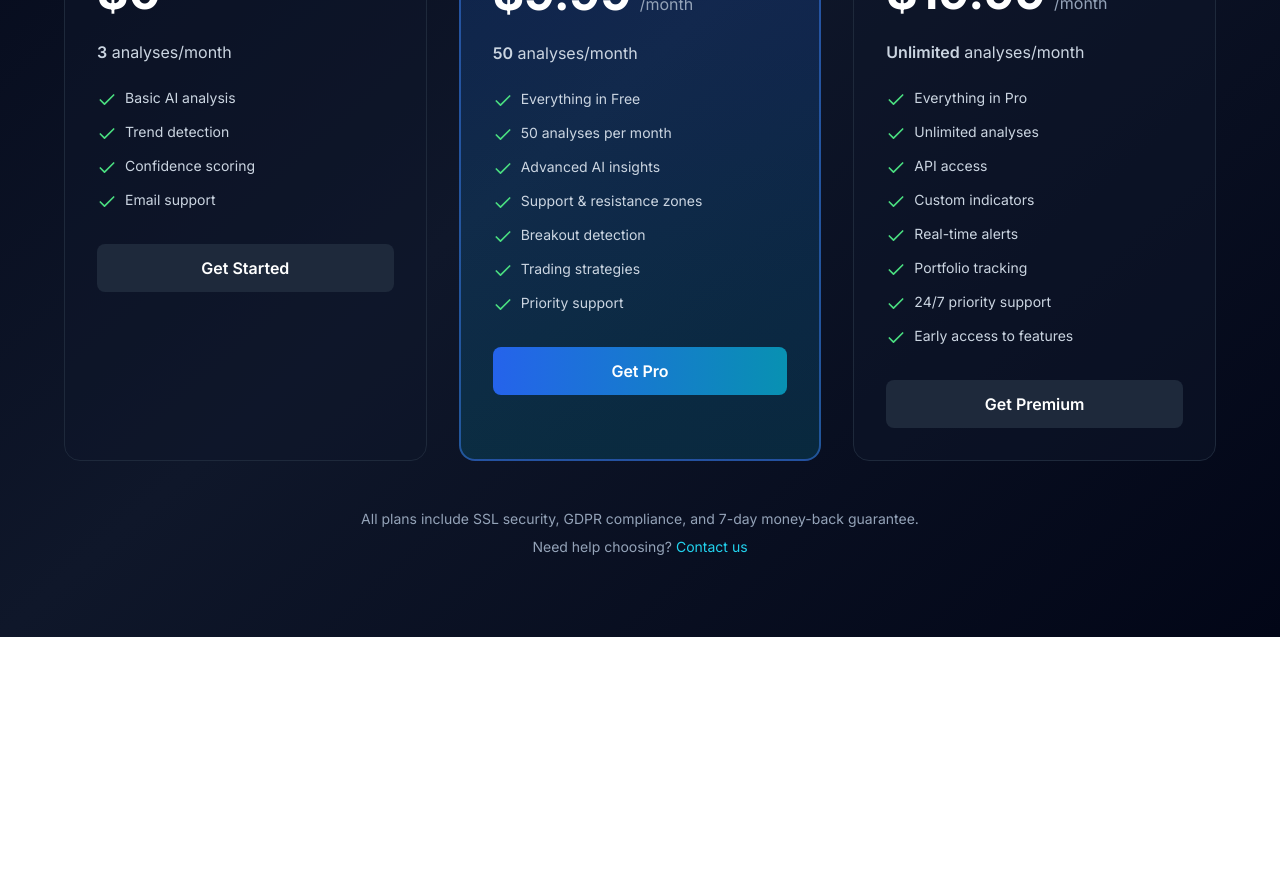
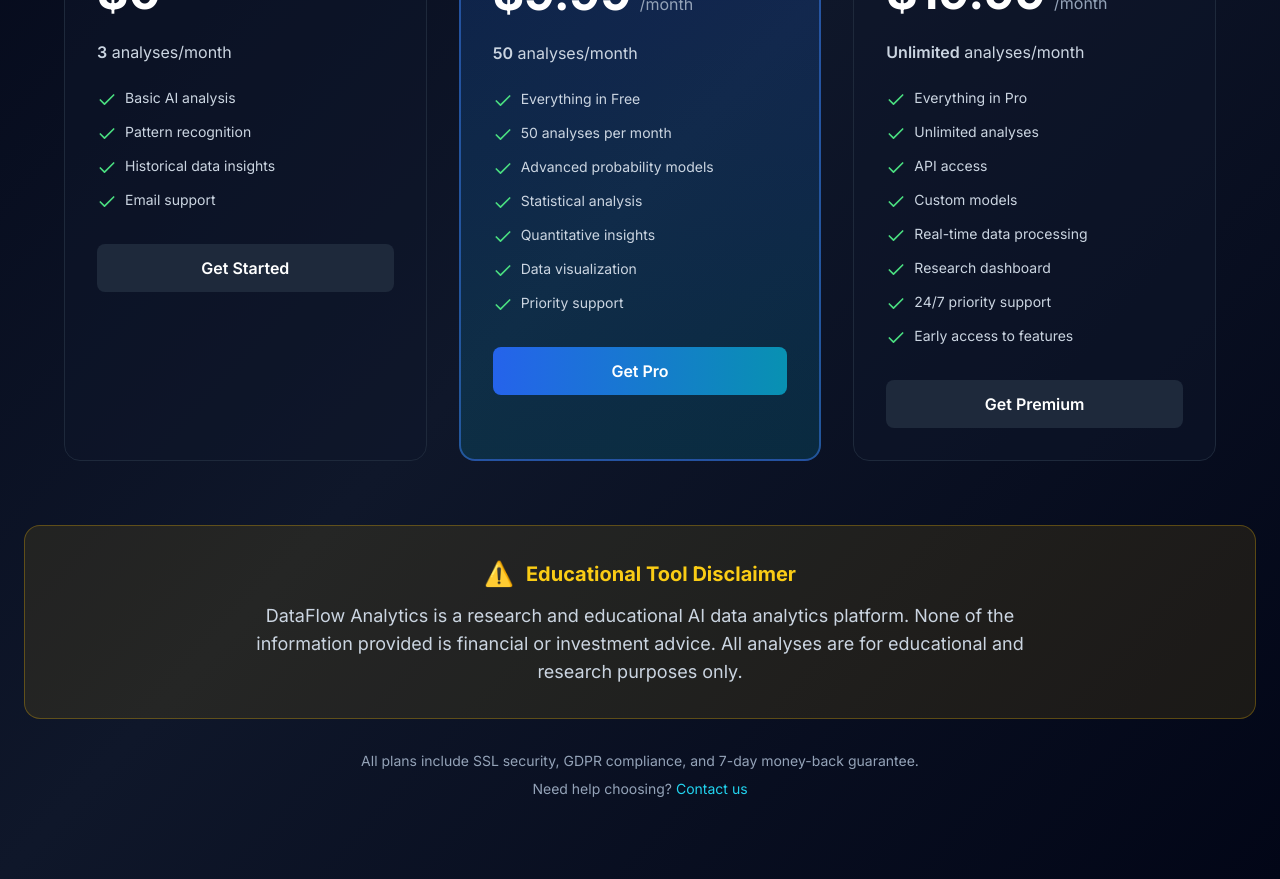
Before and after one commit to rochicenat/tradeflow-ai-frontend, a Next.js app: page /pricing in a window 1280 px wide. Shown: the part 500-1379 px from the top of the page. Before the commit the page ends 1137 px from the top, so only its background shows below. Built offline with nearby package versions, Linux system fonts and the light colour scheme.

Commit message:
Update pricing page - DataFlow Analytics rebrand

```diff
--- a/app/pricing/page.tsx
+++ b/app/pricing/page.tsx
@@ -16,8 +16,8 @@ export default function PricingPage() {
       analyses: 3,
       features: [
         'Basic AI analysis',
-        'Trend detection',
-        'Confidence scoring',
+        'Pattern recognition',
+        'Historical data insights',
         'Email support'
       ]
     },
@@ -29,10 +29,10 @@ export default function PricingPage() {
       features: [
         'Everything in Free',
         '50 analyses per month',
-        'Advanced AI insights',
-        'Support & resistance zones',
-        'Breakout detection',
-        'Trading strategies',
+        'Advanced probability models',
+        'Statistical analysis',
+        'Quantitative insights',
+        'Data visualization',
         'Priority support'
       ],
       popular: true
@@ -46,9 +46,9 @@ export default function PricingPage() {
         'Everything in Pro',
         'Unlimited analyses',
         'API access',
-        'Custom indicators',
-        'Real-time alerts',
-        'Portfolio tracking',
+        'Custom models',
+        'Real-time data processing',
+        'Research dashboard',
         '24/7 priority support',
         'Early access to features'
       ]
@@ -75,7 +75,7 @@ export default function PricingPage() {
           <Link href="/" className="flex items-center gap-2">
             <Activity className="w-8 h-8 text-cyan-400" />
             <span className="text-2xl font-bold bg-gradient-to-r from-cyan-400 to-blue-500 bg-clip-text text-transparent">
-              TradeFlow AI
+              DataFlow Analytics
             </span>
           </Link>
           <div className="flex items-center gap-4">
@@ -100,7 +100,7 @@ export default function PricingPage() {
               Simple, Transparent Pricing
             </h1>
             <p className="text-xl text-slate-400 mb-8">
-              Choose the plan that's right for you
+              Choose the plan that fits your research needs
             </p>
 
             {/* Toggle */}
@@ -195,12 +195,28 @@ export default function PricingPage() {
           ))}
         </div>
 
+        {/* Disclaimer */}
+        <motion.div
+          initial={{ opacity: 0 }}
+          animate={{ opacity: 1 }}
+          transition={{ delay: 0.5 }}
+          className="mt-16 bg-yellow-500/10 border border-yellow-500/30 rounded-2xl p-8 text-center"
+        >
+          <div className="inline-flex items-center gap-3 mb-3">
+            <span className="text-2xl">⚠️</span>
+            <h3 className="text-xl font-bold text-yellow-400">Educational Tool Disclaimer</h3>
+          </div>
+          <p className="text-slate-300 text-lg max-w-3xl mx-auto">
+            DataFlow Analytics is a research and educational AI data analytics platform. None of the information provided is financial or investment advice. All analyses are for educational and research purposes only.
+          </p>
+        </motion.div>
+
         {/* Footer Note */}
         <motion.div
           initial={{ opacity: 0 }}
           animate={{ opacity: 1 }}
-          transition={{ delay: 0.5 }}
-          className="text-center mt-12 text-slate-400 text-sm"
+          transition={{ delay: 0.6 }}
+          className="text-center mt-8 text-slate-400 text-sm"
         >
           <p>All plans include SSL security, GDPR compliance, and 7-day money-back guarantee.</p>
           <p className="mt-2">
```
